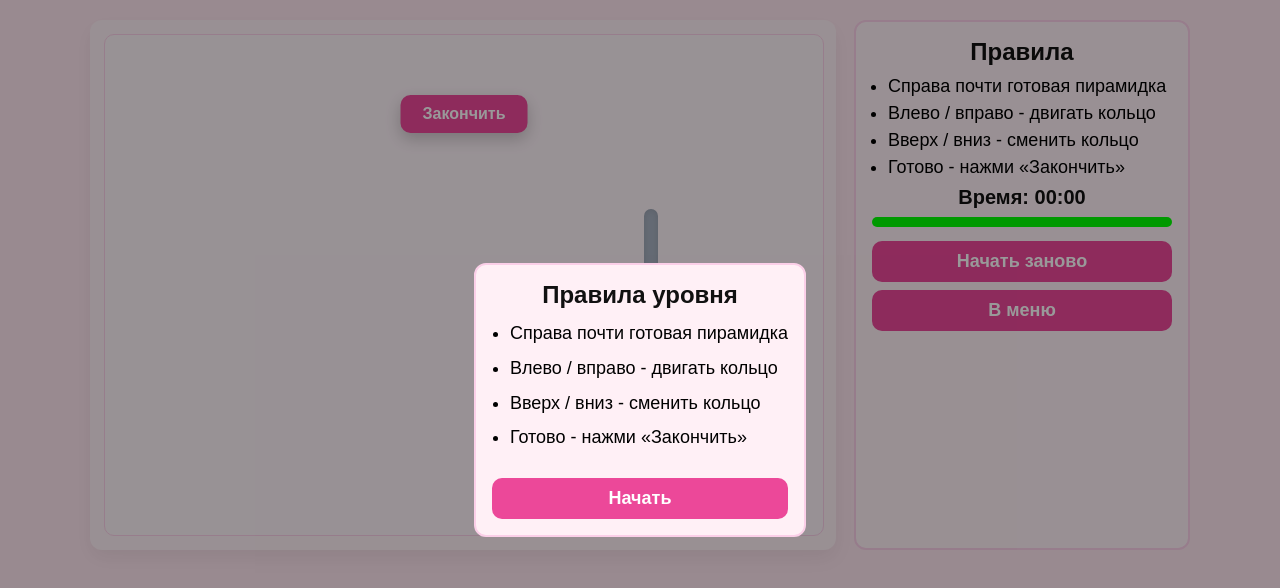
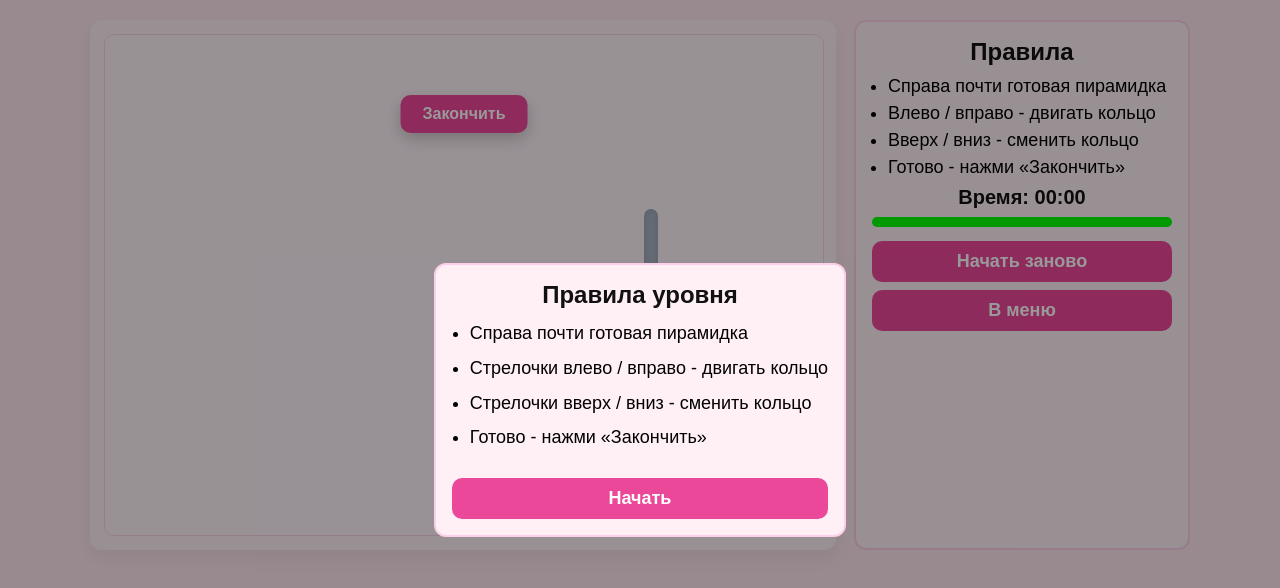
Before and after one commit to 0neTooth/Game_Dubinin_Pyramids, a plain HTML site: page 3level/easy/3e.html in a window 1280 px wide. Drawn offline with Linux system fonts and the light colour scheme.

Commit message:
Add files via upload

```diff
--- a/3level/easy/3e.html
+++ b/3level/easy/3e.html
@@ -57,8 +57,8 @@
     <h3>Правила уровня</h3>
     <ul style="padding-left:18px; line-height:1.6;">
       <li>Справа почти готовая пирамидка</li>
-      <li>Влево / вправо - двигать кольцо</li>
-      <li>Вверх / вниз - сменить кольцо</li>
+      <li>Стрелочки влево / вправо - двигать кольцо</li>
+      <li>Стрелочки вверх / вниз - сменить кольцо</li>
       <li>Готово - нажми «Закончить»</li>
     </ul>
     <div class="rules-buttons">
```
